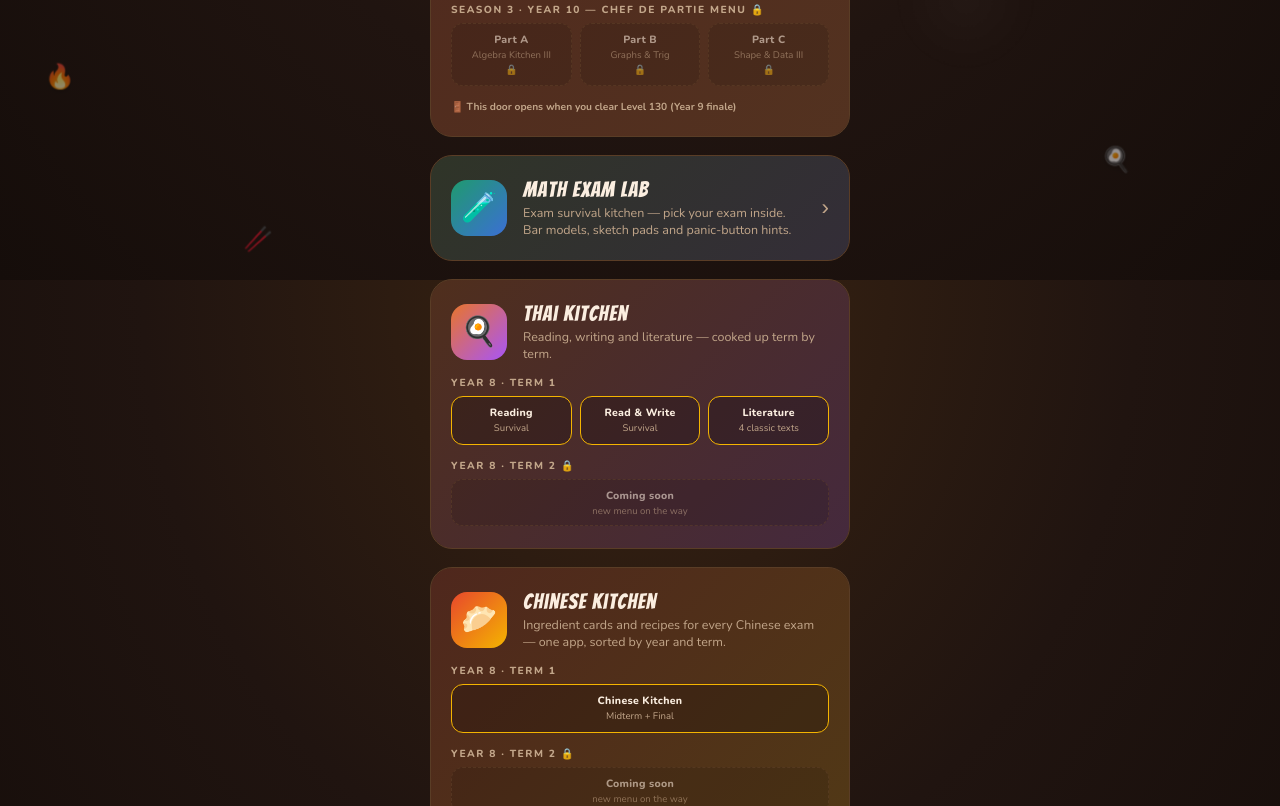
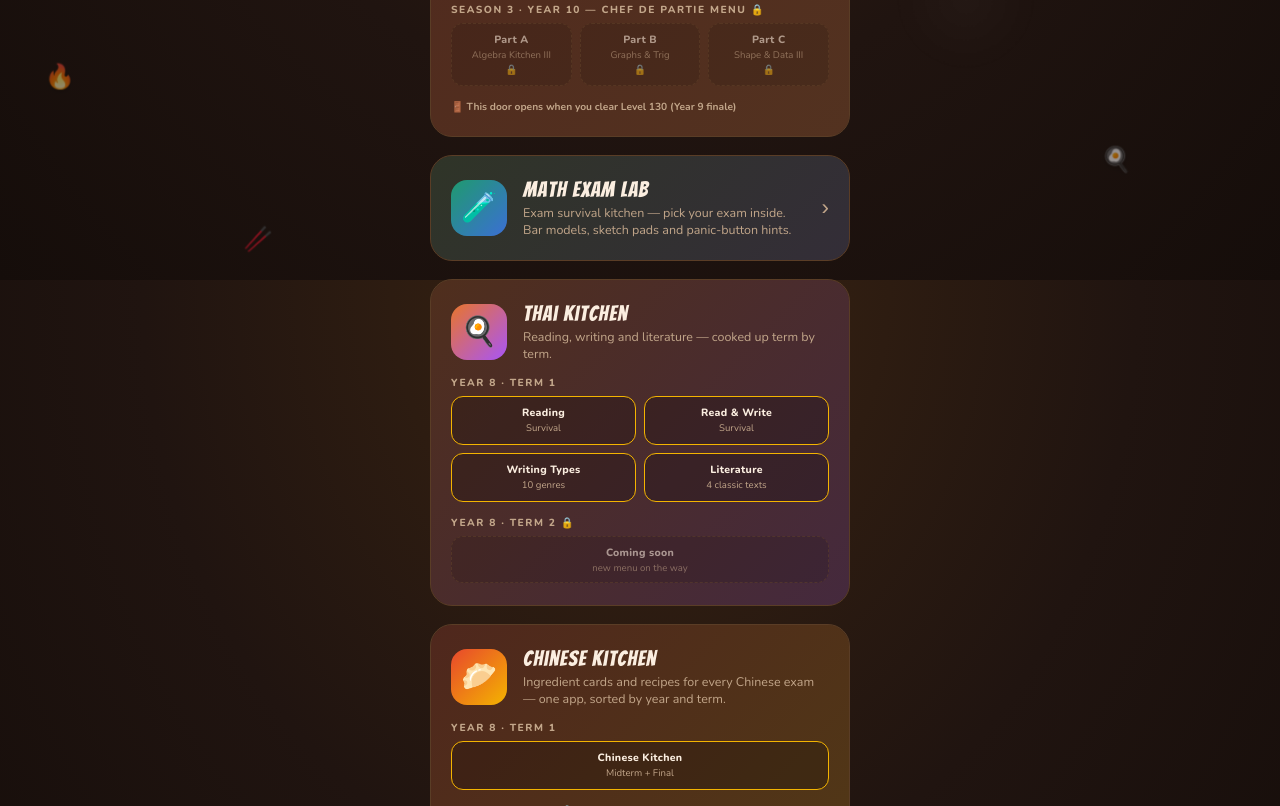
Before and after one commit to jitiyapurksame/ybipmaththaikitchen, a plain HTML site: page index.html in a window 1280 px wide. Shown: the part 520-1326 px from the top of the page. Drawn offline with nearby package versions, Linux system fonts and the light colour scheme.

Commit message:
update reorganized

```diff
--- a/index.html
+++ b/index.html
@@ -269,6 +269,8 @@
     color: var(--muted);
   }
   .station-season-label + .station-parts { margin-top: 6px; }
+  .station-parts.wrap { flex-wrap: wrap; }
+  .station-parts.wrap .station-part-chip { flex: 1 1 calc(50% - 8px); }
   .station-part-chip.locked { opacity: 0.55; cursor: default; border-style: dashed; }
   .station-part-chip.new { border-color: var(--gold); }
 
@@ -624,6 +626,7 @@
   //   href      : file name (same folder)
   //   storeKey  : the localStorage key that app saves to (used for the XP preview)
   //   field     : which field of that save holds XP (default 'xp')
+  //   (a term with more than 3 apps wraps to 2 columns automatically)
   //   status    : 'soon' shows a dashed "coming soon" door instead of a link
   // To add Thai Year 8 Term 2: copy the term-1 files to ...-y8-t2.html, put NEW storage keys in them,
   // then replace the "Term 2 soon" entry below with real apps and add the new keys to BACKUP_KEYS.
@@ -635,6 +638,7 @@
           { label: 'Term 1', apps: [
             { label: 'Reading',      sub: 'Survival',        href: 'thai-reading-y8-t1.html',    storeKey: 'thai-reading-state' },
             { label: 'Read & Write', sub: 'Survival',        href: 'thai-readwrite-y8-t1.html',  storeKey: 'thai-rw-state' },
+            { label: 'Writing Types', sub: '10 genres',      href: 'thai-writing-types-y8-t1.html' },   // shares the Read & Write save, so no counter
             { label: 'Literature',   sub: '4 classic texts', href: 'thai-literature-y8-t1.html', storeKey: 'thaiKitchenState_v1' }
           ] },
           { label: 'Term 2', status: 'soon', apps: [] }
@@ -687,7 +691,7 @@
             <div class="station-part-sub">${escHtml(app.sub || '')}</div>
             <span class="station-part-count" data-store="${escHtml(app.storeKey || '')}" data-field="${escHtml(app.field || 'xp')}" data-kind="${escHtml(app.kind || 'xp')}"></span>
           </a>`).join('');
-        return `<div class="station-season-label">${escHtml(label)}</div><div class="station-parts">${chips}</div>`;
+        return `<div class="station-season-label">${escHtml(label)}</div><div class="station-parts${t.apps.length > 3 ? ' wrap' : ''}">${chips}</div>`;
       }).join('')).join('');
       return `
       <div class="station ${sub.cls}">
```
Also changed, not shown: thai-writing-types-y8-t1.html (+1 -1 lines).
